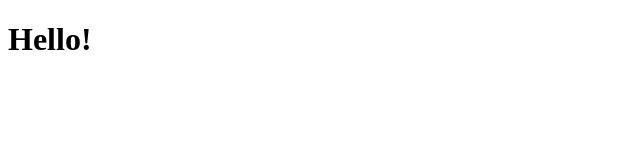
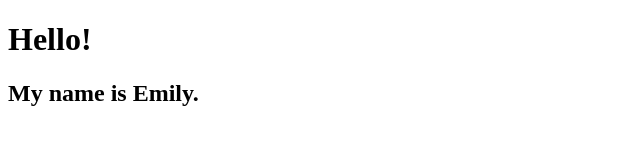
Before and after one commit to virtual-addiction/demo1213, a plain HTML site: page root/index.html in a window 1280 px wide. Shown: the whole page, without its empty margins (0-640 px from the left). Drawn offline with Linux system fonts and the light colour scheme.

Commit message:
added name to index

```diff
--- a/root/index.html
+++ b/root/index.html
@@ -6,5 +6,6 @@
 </head>
 <body>
     <h1>Hello!</h1>
+    <h2>My name is Emily.</h2>
 </body>
 </html>
```
